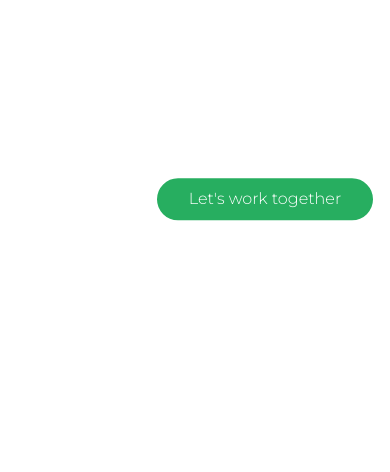
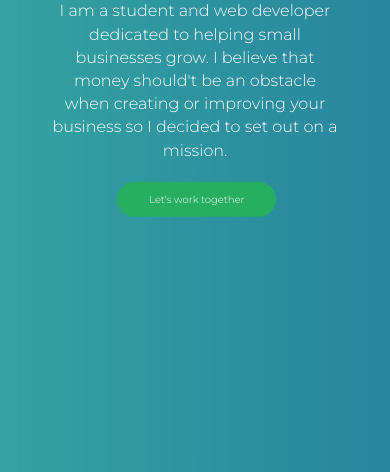
Before and after one commit to Robbie08/portfolio_robert, a website: page index.html in a window 390 px wide. Shown: the part 372-844 px from the top of the page. Drawn offline with nearby package versions, Linux system fonts and the light colour scheme; a script that the page names is missing; files whose address does not match are found by name.

Commit message:
Responsive button to multiple platforms

```diff
--- a/resources/css/queries.css
+++ b/resources/css/queries.css
@@ -15,21 +15,34 @@
         margin-top: 10%;
     }
 
+     .hero-text-box a {
+        font-size: 19px;
+         margin-left: 38%;
+    }
+    .main-nav{
+        font-size: 80%;
+    }
+
     .img-frame {
     margin: 2% 42.5%;
     }
 }
 
 @media only screen and (max-width: 1045px){
-    .main-nav {
-        font-size: 90%;
+
 }
-}
+
 /* Small tablet to big tablets: from 7678px to 1023px */
 @media only screen and (max-width: 1023px){
     body { font-size: 18px; }
     section { padding: 60px 0; }
 
+     .hero-text-box a {
+        margin-left: 36%;
+    }
+     .main-nav{
+        font-size: 75%;
+    }
     .long-copy {
         width: 80%;
         margin-left: 10%;
@@ -58,9 +71,7 @@
 
 @media only screen and (max-width: 986px)
 {
-    .main-nav{
-        font-size: 80%;
-    }
+
 
     .img-frame {
     margin: 2% 42%;
@@ -74,8 +85,13 @@
         font-size: 100%;
     }
 
+     .hero-text-box a {
+        margin-left: 38%;
+         font-size: 15px;
+    }
+
     .main-nav {
-        font-size: 75%;
+        font-size: 60%;
     }
 
     .img-frame {
@@ -103,12 +119,16 @@
         width: 80%;
     }
 }
-
 @media only screen and (max-width: 855px){
 
     .main-nav{
-        font-size: 70%;
+        font-size: 60%;
     }
+
+     .hero-text-box a {
+        margin-left: 36%;
+    }
+
 
     .img-frame {
         margin: 2% 40%;
@@ -116,13 +136,14 @@
 
 }
 
-@media only screen and (max-width: 830px){
+@media only screen and (max-width: 831px){
 
     .main-nav {
-        font-size: 60%;
+        font-size: 55%;
         width: 80%;
         margin-left: 10%;
     }
+
 
 }
 
@@ -133,6 +154,11 @@
     .hero-text-box {
         width: 100%;
         padding: 0 4%;
+    }
+
+     .hero-text-box a {
+        margin-left: 36%;
+        font-size: 12px;
     }
 
     .main-nav{ display: none;}
@@ -165,6 +191,11 @@
          margin-right: 0;
     }
 
+     .hero-text-box a {
+        margin-left: 35%;
+        font-size: 12px;
+    }
+
      .img-frame {
         margin: 2% 39%;
     }
@@ -183,11 +214,21 @@
      .img-frame {
         margin: 2% 36%;
     }
+
+     .hero-text-box a {
+        margin-left: 34.5%;
+        font-size: 12px;
+    }
 }
 @media only screen and (max-width: 590px)
 {
      .img-frame {
         margin: 2% 35.5%;
+    }
+
+     .hero-text-box a {
+        margin-left: 32%;
+        font-size: 12px;
     }
 }
 
@@ -196,12 +237,22 @@
      .img-frame {
         margin: 2% 34%;
     }
+
+     .hero-text-box a {
+        margin-left: 30%;
+        font-size: 12px;
+    }
 }
 
 @media only screen and (max-width: 515px)
 {
      .img-frame {
         margin: 2% 33%;
+    }
+
+     .hero-text-box a {
+        margin-left: 29%;
+        font-size: 12px;
     }
 }
 
@@ -212,6 +263,11 @@
     .hero-text-box h1{
     font-size: 250%;
     text-align: center;
+    }
+
+     .hero-text-box a {
+        margin-left: 1%;
+        font-size: 10px;
     }
 
     .hero-text-box  {
@@ -265,6 +321,16 @@
 }
 @media only screen and (max-width: 413px){
 
+
+    header {
+        /*background-image: linear-gradient(rgba(0, 0, 0, 0.7), rgba(0, 0, 0, 0.7)),url(img/hero-coding-laptop.jpg);*/
+        background-image: url(img/small_Endless%20River.jpg);
+        background-size: cover;
+        background-attachment:inherit;
+        height: 100vh; /*sets image to 100% of viewport*/
+
+    }
+
     .hero-text-box h1 {
         font-size: 200%;
     }
--- a/resources/css/style.css
+++ b/resources/css/style.css
@@ -208,7 +208,7 @@ header {
 
 /*MAIN NAVI*/
 .main-nav {
-    width: 75%;
+    width: 70%;
     margin-left: 15%;
     text-align: center;
     list-style: none;
```
Also changed, not shown: resources/css/img/Webp.net-resize.jpg (added), resources/css/img/small_Endless River.jpg (added). Lines whose indentation alone changed are shown as unchanged.
